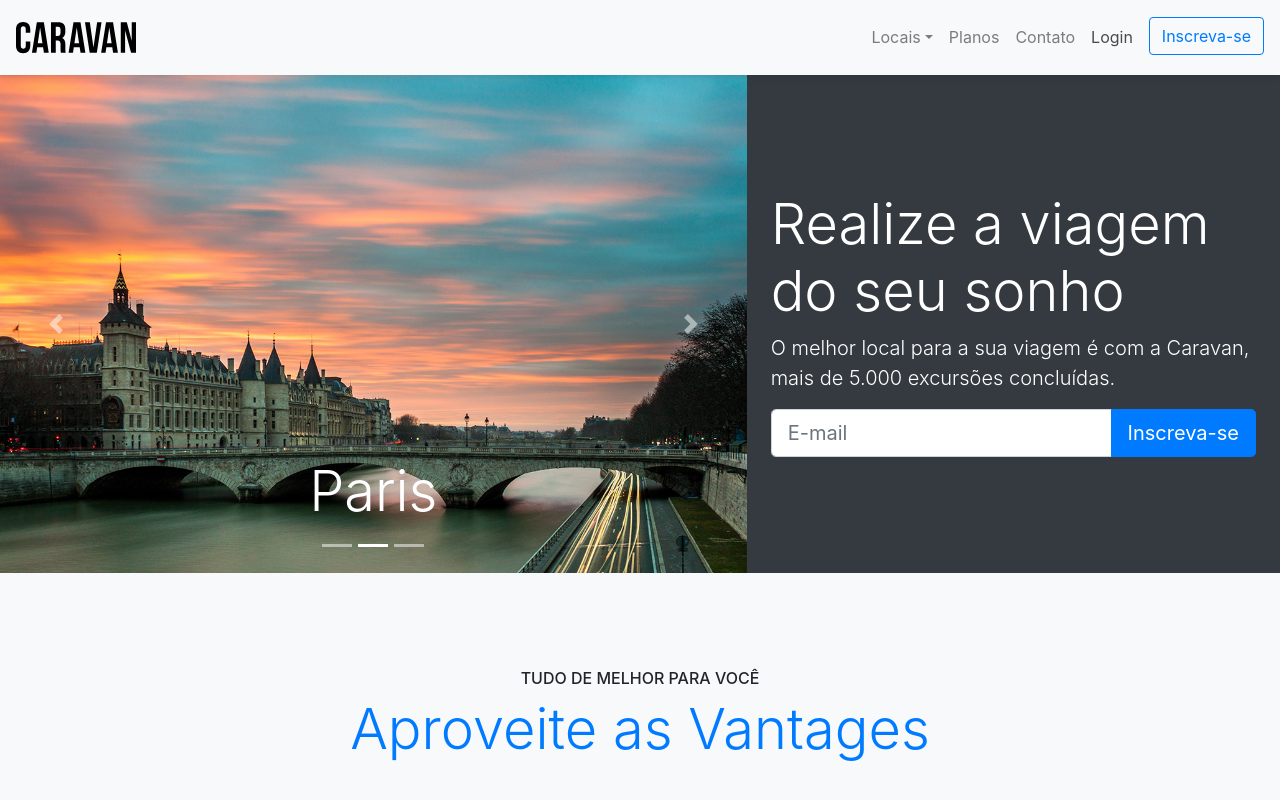
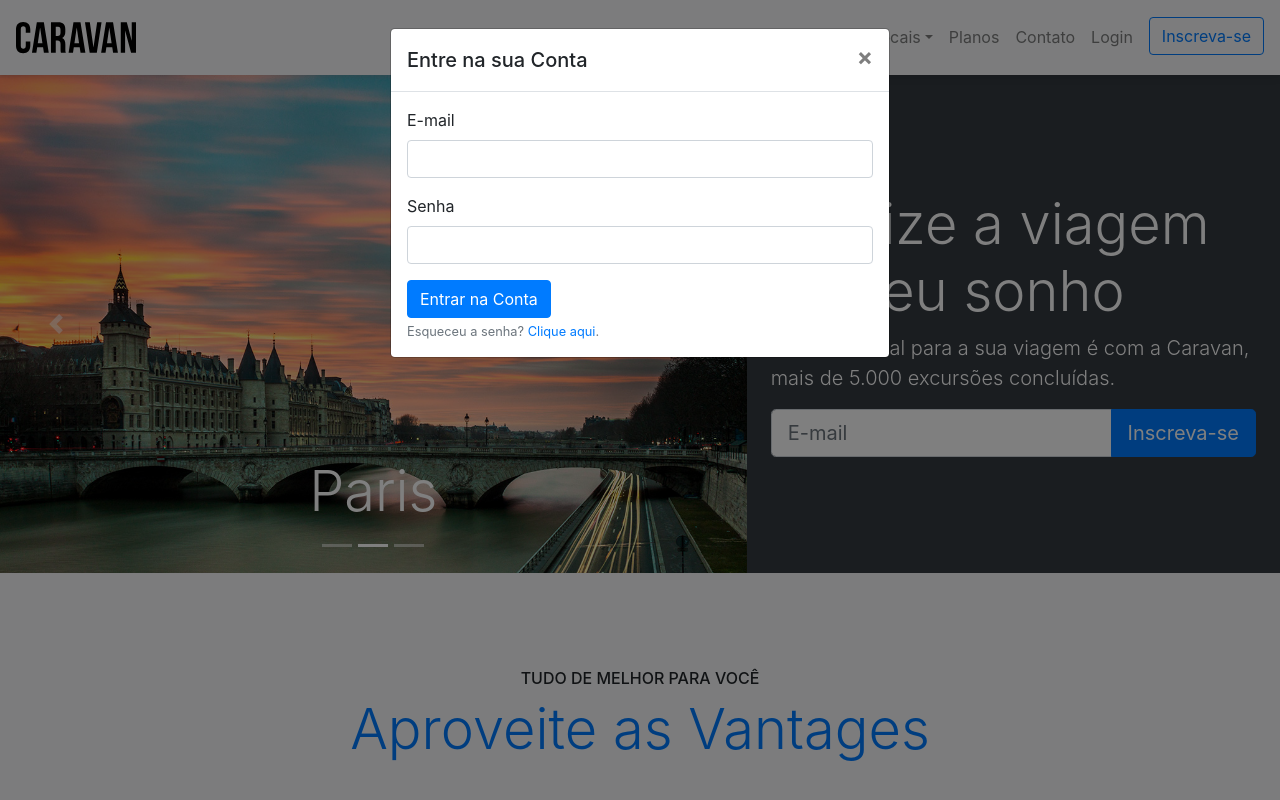
Before and after one commit to NandoFilter/Caravan, a plain HTML site: page index.html in a window 1280 px wide. Both pictures are taken after a click on the link "Login". Shown: the top 800 px of the page. Drawn offline with Linux system fonts and the light colour scheme.

Commit message:
Created Login Modal

```diff
--- a/index.html
+++ b/index.html
@@ -8,6 +8,42 @@
     <title>Caravan</title>
   </head>
   <body>
+    <!-- Modal -->
+    <div class="modal fade" id="modalLogin" tabindex="-1" aria-labelledby="modalLoginLabel" aria-hidden="true">
+      <!-- Dialog -->
+      <div class="modal-dialog">
+        <div class="modal-content">
+          <!-- Modal Header -->
+          <div class="modal-header">
+            <h5 class="modal-title" id="modalLoginLabel">Entre na sua Conta</h5>
+
+            <button type="button" class="close" data-dismiss="modal" aria-label="Close">
+              <span aria-hidden="true">&times;</span>
+            </button>
+          </div>
+
+          <!-- Modal Body -->
+          <div class="modal-body">
+            <form action="">
+              <div class="form-group">
+                <label for="emailInput">E-mail</label>
+                <input type="email" class="form-control" id="emailInput" aria-label="E-mail">
+              </div>
+
+              <div class="form-group">
+                <label for="passwordInput">Senha</label>
+                <input type="password" class="form-control" id="passwordInput">
+              </div>
+
+              <button type="submit" class="btn btn-primary">Entrar na Conta</button>
+              <small class="form-text text-muted">Esqueceu a senha? <a href="#">Clique aqui</a>.</small>
+            </form>
+          </div>
+        </div>
+      </div>
+    </div>
+    <!-- Modal Close -->
+
     <nav class="navbar navbar-expand-md navbar-light bg-light fixed-top py-3 box-shadow">
       <!-- Brand logo -->
       <a href="index.html" class="navbar-brand">
@@ -41,7 +77,7 @@
           </li>
 
           <li class="nav-item">
-            <a href="#" class="nav-link">Login</a>
+            <a href="#" class="nav-link" data-toggle="modal" data-target="#modalLogin">Login</a>
           </li>
 
           <!-- Subscribe button -->
@@ -197,7 +233,7 @@
 
       <!-- Collapse Accordion -->
       <div class="row justify-content-center">
-        <div class="col-6" id="perguntasFrequentes" data-children=".pergunta">
+        <div class="col-md-6" id="perguntasFrequentes" data-children=".pergunta">
           <!-- Items -->
           <div class="pergunta py-2">
             <a class="lead" data-toggle="collapse" href="#pergunta1" aria-expanded="true" aria-controls="pergunta1">
```
